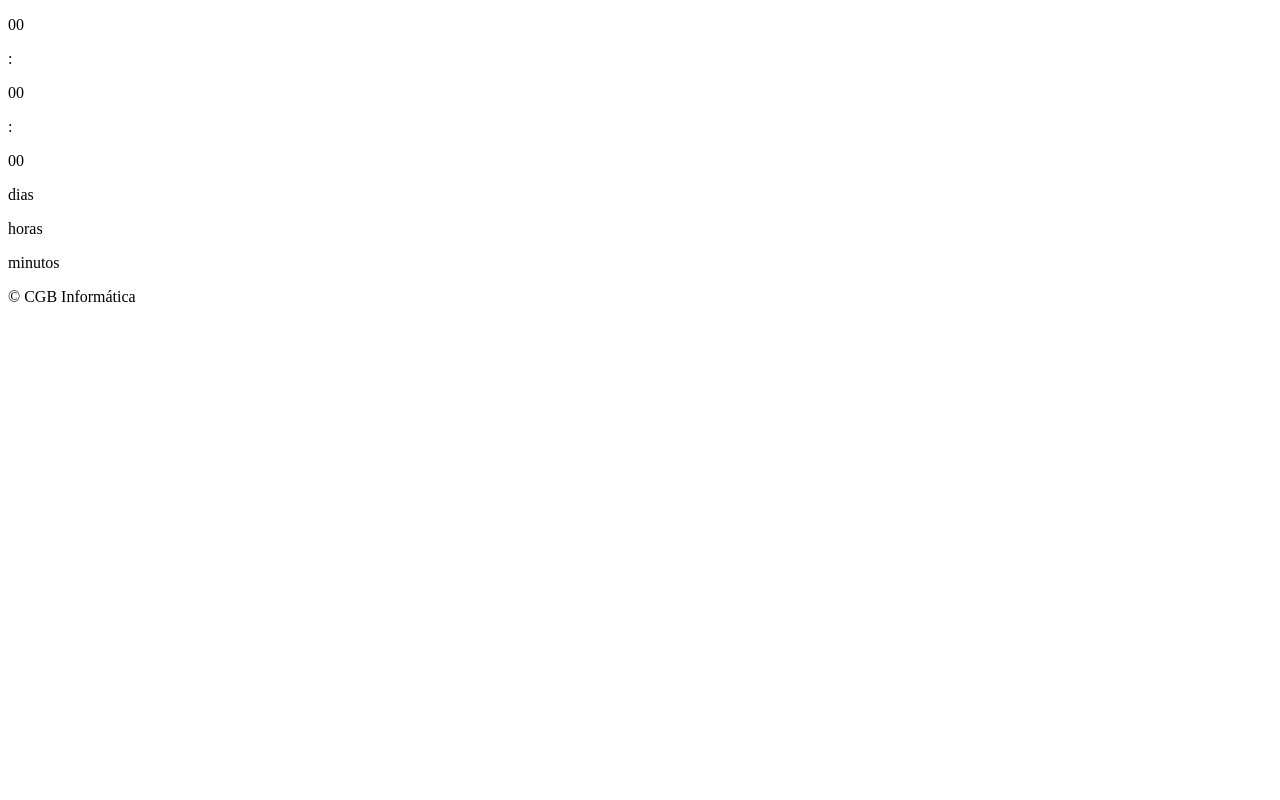
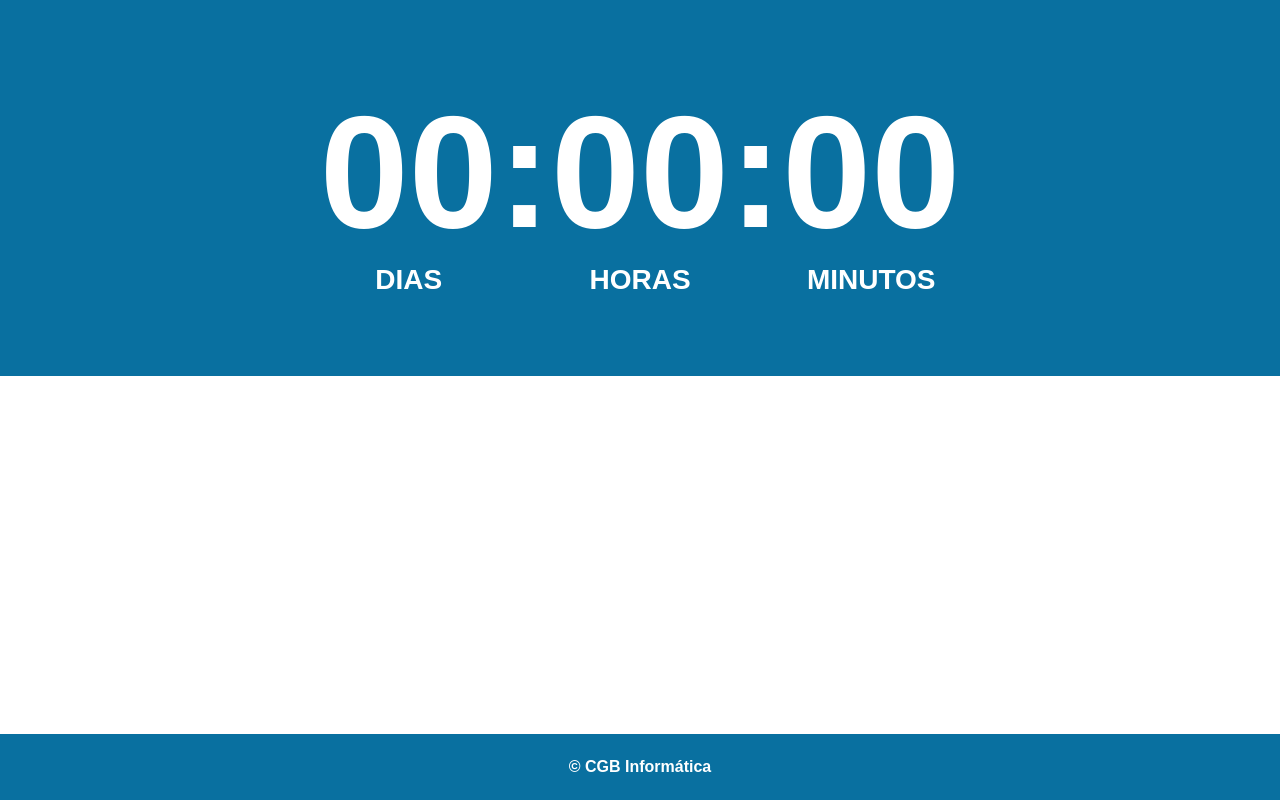
Before and after one commit to Juanjo-CGB/Temporizador, a plain HTML site: page index.html in a window 1280 px wide. Drawn offline with Linux system fonts and the light colour scheme.

Commit message:
Creación estilos temporizador

```diff
--- a/index.html
+++ b/index.html
@@ -4,6 +4,7 @@
     <meta charset="UTF-8">
     <meta name="viewport" content="width=device-width, initial-scale=1.0">
     <title>Temporizador</title>
+    <link rel="stylesheet" href="style.css">
 </head>
 <body>
     <header id="contador">
--- /dev/null
+++ b/style.css
@@ -0,0 +1,85 @@
+:root{
+    --primary-color: #0970a0;
+    --background-primary-color: #0970a0;
+    --color-white: #fff;
+    --color-error: #eb4040;
+    --border-color: #777;
+}
+*{
+    box-sizing: border-box;
+    margin: 0;
+    padding: 0
+}
+html, body{
+    height: 100%;
+    width: 100%
+}
+body{
+    display: flex;
+    flex-direction: column;
+    font-family: 'Raleway', sans-serif;
+    height: 100vh;
+    min-width: 20rem;
+    width: 100%
+}
+p{
+    color: var(--color-white);
+    font-weight: 700
+}
+header{
+    align-items: center;
+    background-color: var(--background-primary-color);
+    display: grid;
+    grid-template-columns: repeat(5, max-content);
+    grid-template-rows: repeat(2, auto);
+    grid-template-areas: "dias separador1 horas separador2 minutos"
+                        "texto-dias . texto-horas . texto-minutos";
+    justify-content: center;
+    padding: 5rem;
+    text-align: center;
+    width: 100%
+}
+.big-size{
+    font-size: clamp(3rem, 20vw, 10rem)
+}
+.header__dias{
+    grid-area: dias
+}
+.header__horas{
+    grid-area: horas
+}
+.header__minutos{
+    grid-area: minutos
+}
+.header__separador--uno{
+    grid-area: separador1
+}
+.header__separador--dos{
+    grid-area: separador2
+}
+.header__texto-dias,
+.header__texto-horas,
+.header__texto-minutos{
+    font-size: clamp(.25rem, 5vw, 1.75rem);
+    text-transform: uppercase
+}
+.header__texto-dias{
+    grid-area: texto-dias
+}
+.header__texto-horas{
+    grid-area: texto-horas
+}
+.header__texto-minutos{
+    grid-area: texto-minutos
+}
+main{
+    flex-grow: 1
+}
+footer{
+    background-color: var(--background-primary-color);
+    display: flex;
+    font-size: 1rem;
+    height: max-content;
+    justify-content: center;
+    padding: 1.5rem 0
+}
```
